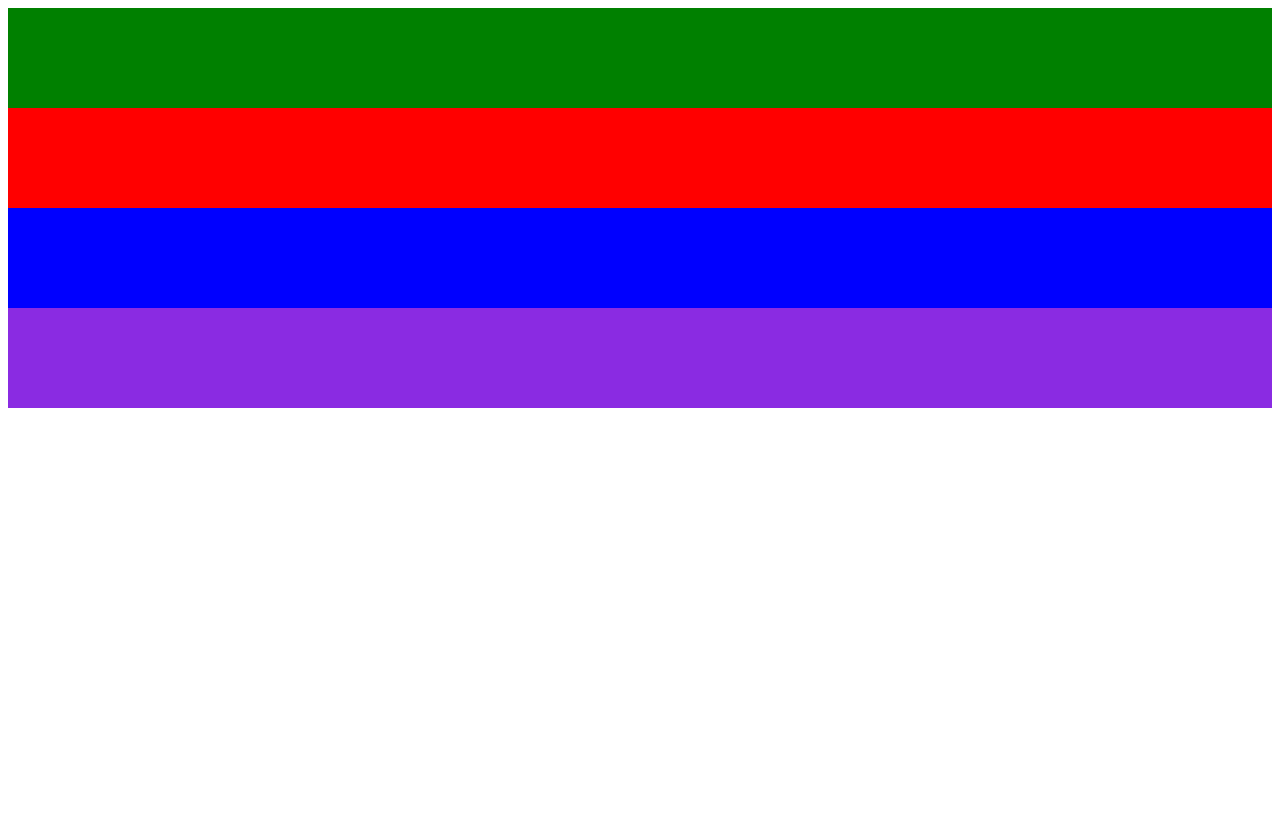
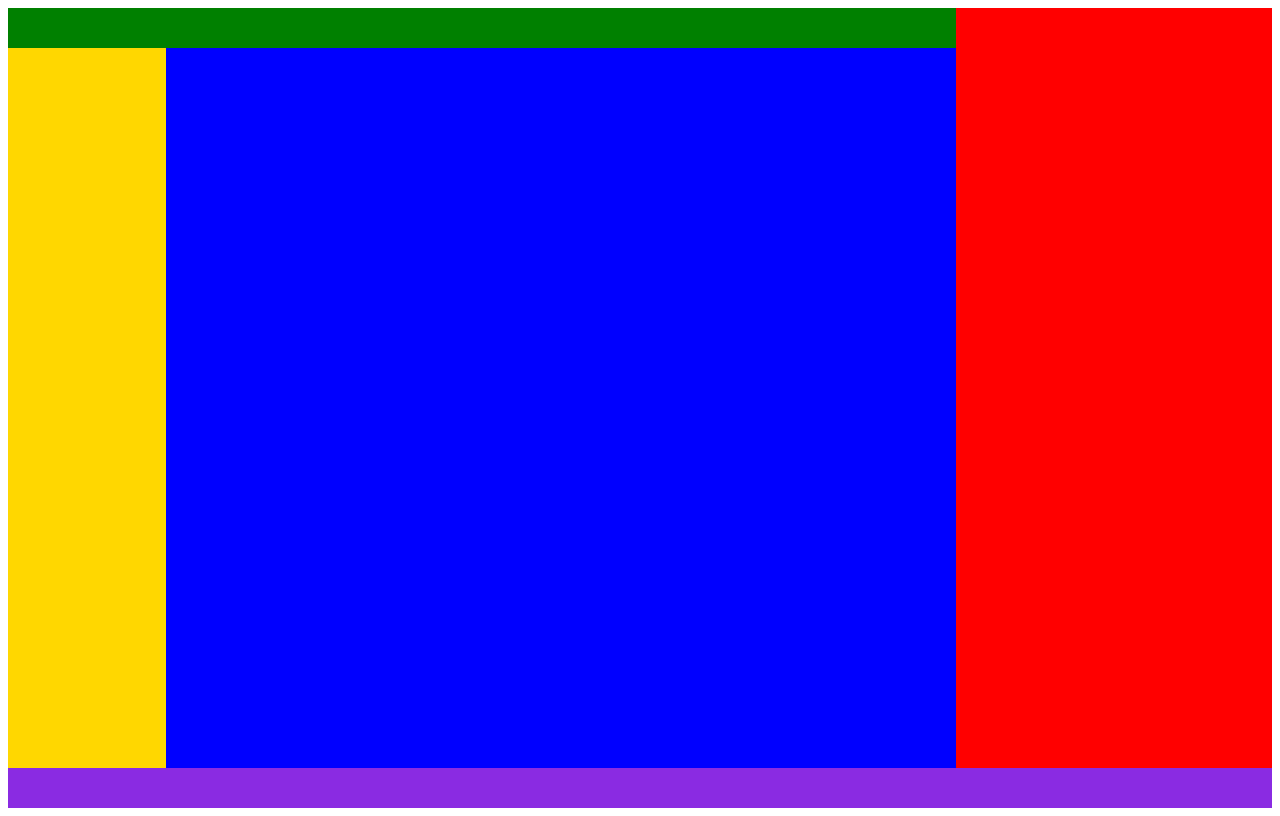
Before and after one commit to citraFebriawirti/Kuliner, a plain HTML site: page index.html in a window 1280 px wide. Drawn offline with Linux system fonts and the light colour scheme.

Commit message:
update file index.html dan style.css

```diff
--- a/index.html
+++ b/index.html
@@ -13,6 +13,7 @@
         <div class="banner"></div>
         <div class="content"></div>
         <div class="footer"></div>
+        <div class="iklan"></div>
     </main>
 
 </body>
--- a/style.css
+++ b/style.css
@@ -1,19 +1,36 @@
 .main{
+    display: grid;
+    grid-template-columns: 1fr 3fr 2fr 2fr;
+    grid-template-rows: 1fr 2fr 16fr 1fr;
+    grid-template-areas: "navigasi navigasi navigasi banner"
+                        "iklan content content banner"
+                        "iklan content content banner"
+                        "footer footer footer footer";
+    height: 100vh;
 
 }
 .navigasi{
-    height: 100px;
+
     background: green;
+    grid-area: navigasi;
 }
 .banner{
-    height: 100px;
+
     background-color: red;
+    grid-area: banner;
 }
 .content{
-    height: 100px;
+
     background-color: blue;
+    grid-area: content;
 }
 .footer{
-    height: 100px;
+
     background-color: blueviolet;
+    grid-area: footer;
 }
+
+.iklan{
+    background-color: gold;
+    grid-area: iklan;
+}
```
